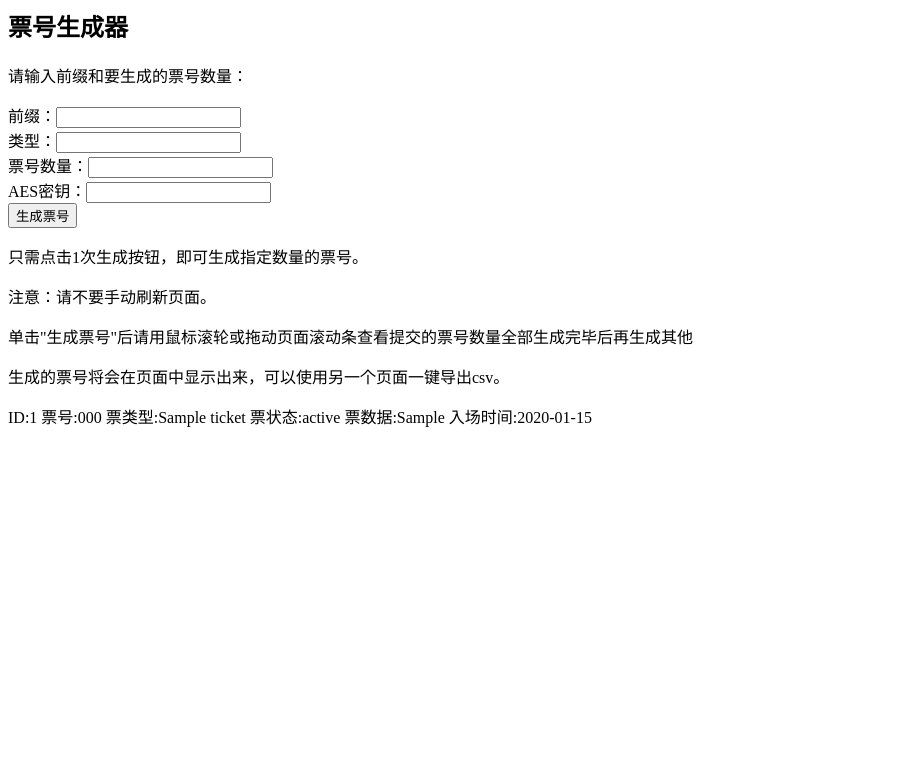
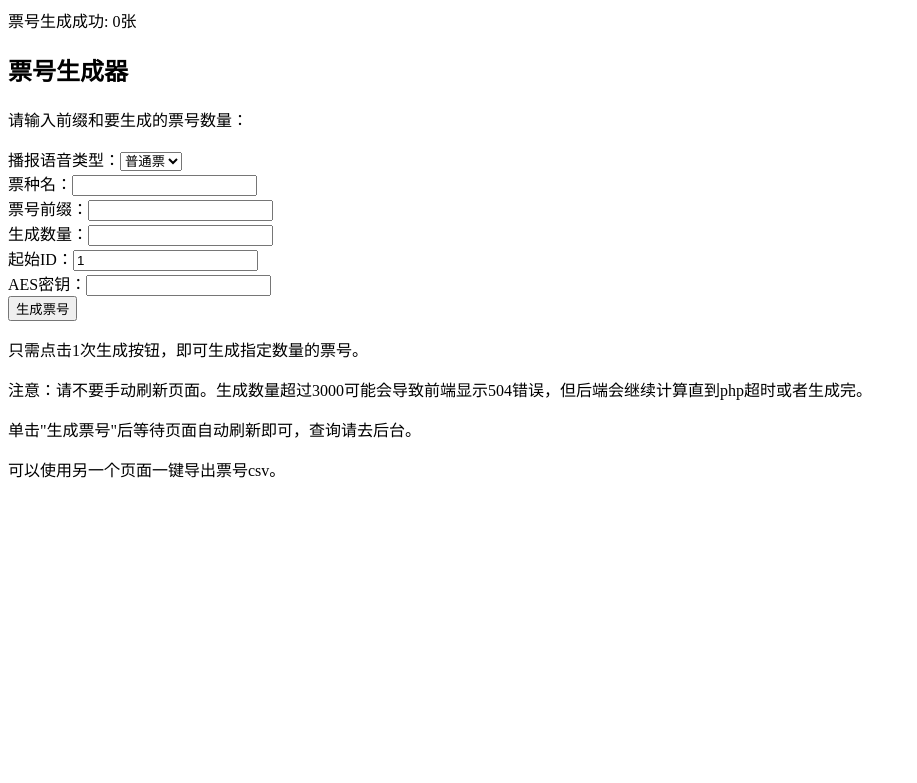
Before and after one commit to xa9-top/cutestar-ticket-checker-web-2.0, a PHP site: page /generate/ticket_generator.php in a window 1280 px wide. Shown: the top 783 px of the page, without its empty margins (0-917 px from the left). Run offline with PHP 8.4, Linux system fonts and the light colour scheme; tables that the repository leaves empty hold one stand-in row (values such as "Sample post"); data that the repository does not hold is empty.

Commit message:
Update ticket_generator.php
1.生成界面不再打印所有的门票信息，而且还是两遍！现在只会打印上一次运行生产了多少张。
2.现在票种与票号前面的前缀实现解耦，普票的票号前缀不再是N了！
3.没法一次生成足够的票？现在系统支持断点续传，可以从指定的流水号开始继续生成！
4.优化数据库结构，由数据库管理每条记录的ID，显著提升运行效率。

```diff
--- a/generate/ticket_generator.php
+++ b/generate/ticket_generator.php
@@ -8,34 +8,43 @@ if ($conn->connect_error) {
     die("连接失败: " . $conn->connect_error);
 }
 
-$prefix = $_POST['prefix']; // 用户输入的前缀，这里假设从POST请求中获取
+$type = $_POST['type']; // 用户输入的票种，这里假设从POST请求中获取
 $ticket_name = $_POST['ticket_name'];
+$ticket_prefix = $_POST['ticket_prefix'];
 $ticket_count = $_POST['ticket_count']; // 用户输入的票号生成数量，这里假设从POST请求中获取
+$first_ID = $_POST['first_ID'];
 $aes_key = $_POST['aes_key'];
 
 $result = mysqli_query($conn, "SELECT id FROM tickets");
-$genid = mysqli_num_rows($result); // 获取结果集中的行数
+//$genid = mysqli_num_rows($result); // 获取结果集中的行数
+$ticket_id = $first_ID;
 
 // 生成票号
 for ($i = 1; $i <= $ticket_count; $i++) {
-    $genid++;
+    //$genid++;
+
     $timestamp = time(); // 当前的时间戳
     $random_hex = bin2hex(random_bytes(4)); // 4个字节的随机16进制数，共8位
-    $ticket_number = $prefix . str_pad($i, 4, '0', STR_PAD_LEFT); // 拼接成票号，为了更加易读，取消了随机码在前端的展示
-    $ticket_predata = $prefix . str_pad($i, 4, '0', STR_PAD_LEFT) . "_" . $random_hex ; // 拼接成票号前缀+票号+随机数
+    $ticket_number = $ticket_prefix . str_pad($ticket_id, 6, '0', STR_PAD_LEFT); // 拼接成票号，为了更加易读，取消了随机码在前端的展示
+    $ticket_predata = $ticket_prefix . str_pad($ticket_id, 6, '0', STR_PAD_LEFT) . "_" . $random_hex ; // 拼接成票号前缀+票号+随机数
     //对票号进行base64编码
     //$ticket_data = base64_encode($ticket_predata);
     //对票号进行aes加密
     $ticket_data = bin2hex(openssl_encrypt($ticket_predata, 'aes-128-ecb', $aes_key, 0, ''));
     // 插入到数据库中
-    $sql = "INSERT INTO tickets (id, ticket_name,ticket_type,ticket_number,ticket_data,ticket_state) VALUES ('$genid','$ticket_name','$prefix','$ticket_number','$ticket_data','3')";
+    $sql = "INSERT INTO tickets (ticket_name,ticket_type,ticket_number,ticket_data,ticket_state) VALUES ('$ticket_name','$type','$ticket_number','$ticket_data','3')";
+    /*
     if ($conn->query($sql) === TRUE) {
         echo "票号生成成功: " . $ticket_number . "<br>";
     } else {
         echo "Error: " . $sql . "<br>" . $conn->error;
     }
+    */
+    $conn->query($sql);
+    $ticket_id++;
 }
-
+$i--;
+echo "票号生成成功: " . $i . "张";
 // 关闭连接
 $conn->close();
 ?>
@@ -48,62 +57,22 @@ $conn->close();
   <h2>票号生成器</h2>
   <p>请输入前缀和要生成的票号数量：</p>
   <form id="ticketForm" action="<?php echo $_SERVER["PHP_SELF"]; ?>" method="post">
-    前缀：<input type="text" id="prefix" name="prefix"><br>
-    类型：<input type="text" id="ticketName" name="ticket_name"><br>
-    票号数量：<input type="text" id="ticketCount" name="ticket_count"><br>
+    播报语音类型：<select name="type">
+      <option value="N">普通票</option>
+      <option value="V">VIP票</option>
+      <option value="Y">夜场票</option>
+    </select>  <br>
+    票种名：<input type="text" id="ticketName" name="ticket_name"><br>
+    票号前缀：<input type="text" id="ticketPrefix" name="ticket_prefix"><br>
+    生成数量：<input type="text" id="ticketCount" name="ticket_count"><br>
+    起始ID：<input type="text" id="firstID" name="first_ID" value="1"><br>
     AES密钥：<input type="text" id="aesKey" name="aes_key"><br>
     <input type="submit" id="submit" value="生成票号">
   </form>
   <p>只需点击1次生成按钮，即可生成指定数量的票号。</p>
-  <p>注意：请不要手动刷新页面。</p>
-  <p>单击"生成票号"后请用鼠标滚轮或拖动页面滚动条查看提交的票号数量全部生成完毕后再生成其他</p>
-  <p>生成的票号将会在页面中显示出来，可以使用另一个页面一键导出csv。</p>
+  <p>注意：请不要手动刷新页面。生成数量超过3000可能会导致前端显示504错误，但后端会继续计算直到php超时或者生成完。</p>
+  <p>单击"生成票号"后等待页面自动刷新即可，查询请去后台。</p>
+  <p>可以使用另一个页面一键导出票号csv。</p>
 
-
-  <div id="result"></div>
-
-
-  <script>
-    document.getElementById('ticketForm').addEventListener('submit', function(event) {
-      event.preventDefault(); // 阻止表单提交的默认行为
-      var prefix = document.getElementById('prefix').value;
-      var ticketName = document.getElementById('ticketName').value;
-      var ticketCount = document.getElementById('ticketCount').value;
-      var aesKey = document.getElementById('aesKey').value;
-      var xhr = new XMLHttpRequest();
-      xhr.open('POST', 'ticket_generator.php', true);
-      xhr.setRequestHeader('Content-Type', 'application/x-www-form-urlencoded');
-      xhr.onreadystatechange = function() {
-        if (xhr.readyState === 4 && xhr.status === 200) {
-          var response = JSON.parse(xhr.responseText);
-          if (response.status === 'success') {
-            var resultDiv = document.getElementById('result');
-            resultDiv.innerHTML = '<p>生成的票号如下：</p>';
-            for (var i = 0; i < response.ticket_numbers.length; i++) {
-              resultDiv.innerHTML += '<p>' + response.ticket_numbers[i] + '</p>';
-            }
-          } else {
-            alert('生成票号失败：' + response.message);
-          }
-        }
-      };
-      xhr.send('prefix=' + encodeURIComponent(prefix) + '&ticket_name=' + encodeURIComponent(ticket_name) + '&ticket_count=' + encodeURIComponent(ticketCount) +'&aes_key=' + encodeURIComponent(aesKey));
-    // 以上代码用于在表单提交后，通过AJAX向后端发送请求，获取生成的票号
-
-  </script>
-
-  <?php
-$conn = new mysqli($servername, $username, $password, $dbname);
-$sql = "SELECT id,ticket_number,ticket_name,ticket_data,ticket_state,entry_time FROM tickets";
-$result = mysqli_query($conn, $sql);
-if (mysqli_num_rows($result) > 0) {
-  while ($row = mysqli_fetch_assoc($result)) {
-    echo "<p>ID:" . strval($row["id"]) . " 票号:" . $row["ticket_number"] . " 票类型:" . $row["ticket_name"] . " 票状态:" . $row["ticket_state"] . " 票数据:". $row["ticket_data"] . " 入场时间:" . $row["entry_time"] . "</p>";
-  }
-} else {
-  echo "暂无票号";
-}
-
-?>
 </body>
 </html>
```
